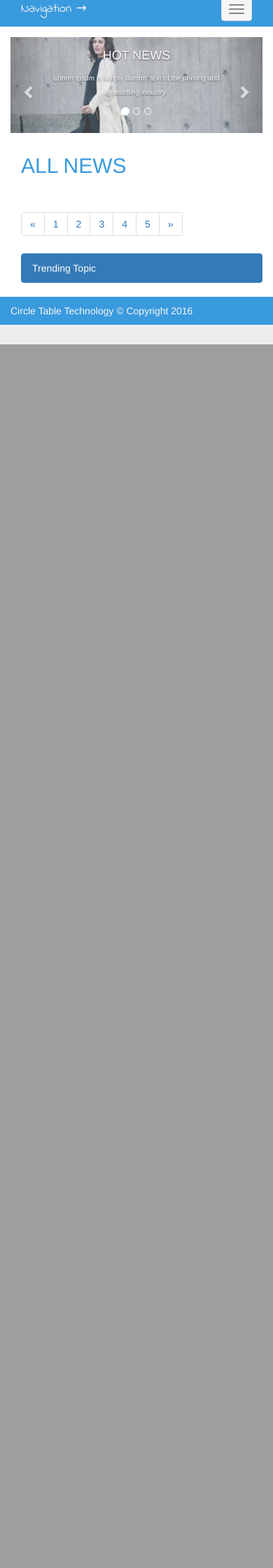
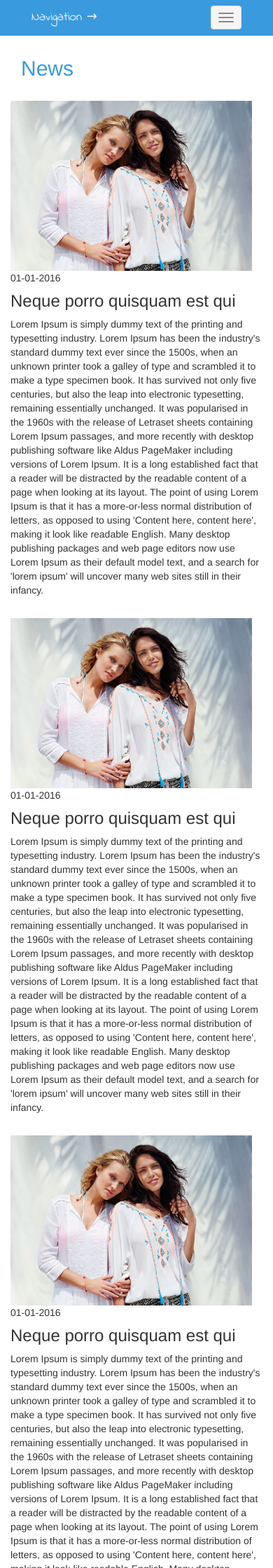
Before and after one commit to cttproject/web_cttproject, a PHP site: page /index.php?news in a window 390 px wide. Shown: the part 352-2592 px from the top of the page at 70% size. Before the commit the page ends 844 px from the top, so only its background shows below. Run offline with PHP 8.4, Linux system fonts and the light colour scheme; data that the repository does not hold is empty; some libraries are stand-ins or nearby versions.

Commit message:
perubahan dan penambahan menu
rubah dan tambah berberapa menu, merapihkan design.

```diff
--- a/css/customnews.css
+++ b/css/customnews.css
@@ -7,20 +7,23 @@ header ul li a {
 }
 .brand {
     background: url(../images/bg.png);
-    height: 300px;
+    height: 200px;
     background-color: #FFFFFF;
     color: #399ADE;
 }
 
-@media (max-width: 767px) {
+@media (max-width: 1279px) {
     .brand .font {
-        padding-top: 50px;
+        padding-top: 40px;
     }
     .brand .font h1 {
         font-size: 25px;
     }
+    .brand .font h4 {
+        font-size: 15px;
+    }
     .brand .font img {
-        width: 250px;
+        width: 150px;
     }
     .banner .item h3 {
         font-size: 18px;
@@ -33,16 +36,19 @@ header ul li a {
     color: whitesmoke;
 }
 .brand img {
-    width: 300px;
+    width: 150px;
 }
 .font {
-    padding-top: 30px;
+    padding-top: 100px;
 }
 .font h1 {
     margin-top: 0px;
 }
 .menu {
     background-color: #399ADE;
+}
+.menu .nav li {
+    margin-right: 24px;
 }
 .menu .navbar button {
     background-color: whitesmoke;
--- a/index.php
+++ b/index.php
@@ -13,10 +13,14 @@ include "part_of/menu.php";
 <div class="content container">
     <?php
 
-    if (isset($_GET['hot_news'])){
-        include "pages/hot_news.php";
-    } elseif (isset($_GET['old_news'])){
-        include "pages/old_news.php";
+    if (isset($_GET['news'])){
+        include "pages/news.php";
+    } elseif (isset($_GET['gadget'])){
+        include "pages/gadget.php";
+    } elseif (isset($_GET['games'])){
+        include "pages/games.php";
+    } elseif (isset($_GET['photograph'])){
+        include "pages/photograph.php";
     } elseif (isset($_GET['tentang_kami'])){
         include "pages/tentang_kami.php";
     } elseif (isset($_GET['kontak_kami'])){
--- a/pages/hot_news.php
+++ b/pages/gadget.php
@@ -1,6 +1,6 @@
 <div class="news">
     <div class="col-md-8">
-        <h2>HOT NEWS</h2>
+        <h2>Gadget</h2>
         <div class="row">
             <img class="img-responsive col-md-8" src="images/img1.jpg">
             <p>01-01-2016</p>
--- a/pages/kontak_kami.php
+++ b/pages/kontak_kami.php
@@ -1,5 +1,5 @@
 <div class="map">
-    <iframe src="https://www.google.com/maps/embed?pb=!1m18!1m12!1m3!1d3966.2473832486967!2d107.0138303147692!3d-6.231082995489498!2m3!1f0!2f0!3f0!3m2!1i1024!2i768!4f13.1!3m3!1m2!1s0x2e698ea2840cb729%3A0xcdd687f43d362a3!2sJl.+Irida+Barat+XIX+Blok+D+12+No.3%2C+Bekasi+Jaya%2C+Bekasi+Tim.%2C+Kota+Bks%2C+Jawa+Barat+17112!5e0!3m2!1sid!2sid!4v1471589026682" width="600" height="450" frameborder="0" style="border:0" allowfullscreen>
+    <iframe class="img-responsive" src="https://www.google.com/maps/embed?pb=!1m18!1m12!1m3!1d3966.2473832486967!2d107.0138303147692!3d-6.231082995489498!2m3!1f0!2f0!3f0!3m2!1i1024!2i768!4f13.1!3m3!1m2!1s0x2e698ea2840cb729%3A0xcdd687f43d362a3!2sJl.+Irida+Barat+XIX+Blok+D+12+No.3%2C+Bekasi+Jaya%2C+Bekasi+Tim.%2C+Kota+Bks%2C+Jawa+Barat+17112!5e0!3m2!1sid!2sid!4v1471589026682" width="600" height="450" frameborder="0" style="border:0" allowfullscreen>
     </iframe>
 </div><!--end of map-->
 
--- /dev/null
+++ b/pages/news.php
@@ -0,0 +1,54 @@
+<div class="news">
+    <div class="col-md-8">
+        <h2>News</h2>
+        <div class="row">
+            <img class="img-responsive col-md-8" src="images/img1.jpg">
+            <p>01-01-2016</p>
+            <div class="font1">
+                <h3>Neque porro quisquam est qui</h3>
+                <p>Lorem Ipsum is simply dummy text of the printing and typesetting industry. Lorem Ipsum has been the industry's standard dummy text ever since the 1500s, when an unknown printer took a galley of type and scrambled it to make a type specimen book. It has survived not only five centuries, but also the leap into electronic typesetting, remaining essentially unchanged. It was popularised in the 1960s with the release of Letraset sheets containing Lorem Ipsum passages, and more recently with desktop publishing software like Aldus PageMaker including versions of Lorem Ipsum. It is a long established fact that a reader will be distracted by the readable content of a page when looking at its layout. The point of using Lorem Ipsum is that it has a more-or-less normal distribution of letters, as opposed to using 'Content here, content here', making it look like readable English. Many desktop publishing packages and web page editors now use Lorem Ipsum as their default model text, and a search for 'lorem ipsum' will uncover many web sites still in their infancy. </p>
+            </div>
+        </div>
+        <div class="row">
+            <img class="img-responsive col-md-8" src="images/img1.jpg">
+            <p>01-01-2016</p>
+            <div class="font1">
+                <h3>Neque porro quisquam est qui</h3>
+                <p>Lorem Ipsum is simply dummy text of the printing and typesetting industry. Lorem Ipsum has been the industry's standard dummy text ever since the 1500s, when an unknown printer took a galley of type and scrambled it to make a type specimen book. It has survived not only five centuries, but also the leap into electronic typesetting, remaining essentially unchanged. It was popularised in the 1960s with the release of Letraset sheets containing Lorem Ipsum passages, and more recently with desktop publishing software like Aldus PageMaker including versions of Lorem Ipsum. It is a long established fact that a reader will be distracted by the readable content of a page when looking at its layout. The point of using Lorem Ipsum is that it has a more-or-less normal distribution of letters, as opposed to using 'Content here, content here', making it look like readable English. Many desktop publishing packages and web page editors now use Lorem Ipsum as their default model text, and a search for 'lorem ipsum' will uncover many web sites still in their infancy. </p>
+            </div>
+        </div>
+        <div class="row">
+            <img class="img-responsive col-md-8" src="images/img1.jpg">
+            <p>01-01-2016</p>
+            <div class="font1">
+                <h3>Neque porro quisquam est qui</h3>
+                <p>Lorem Ipsum is simply dummy text of the printing and typesetting industry. Lorem Ipsum has been the industry's standard dummy text ever since the 1500s, when an unknown printer took a galley of type and scrambled it to make a type specimen book. It has survived not only five centuries, but also the leap into electronic typesetting, remaining essentially unchanged. It was popularised in the 1960s with the release of Letraset sheets containing Lorem Ipsum passages, and more recently with desktop publishing software like Aldus PageMaker including versions of Lorem Ipsum. It is a long established fact that a reader will be distracted by the readable content of a page when looking at its layout. The point of using Lorem Ipsum is that it has a more-or-less normal distribution of letters, as opposed to using 'Content here, content here', making it look like readable English. Many desktop publishing packages and web page editors now use Lorem Ipsum as their default model text, and a search for 'lorem ipsum' will uncover many web sites still in their infancy. </p>
+            </div>
+        </div><!--end of new update-->
+        <nav aria-label="Page navigation">
+            <ul class="pagination">
+                <li>
+                    <a href="#" aria-label="Previous">
+                        <span aria-hidden="true">&laquo;</span>
+                    </a>
+                </li>
+                <li><a href="#">1</a></li>
+                <li><a href="#">2</a></li>
+                <li><a href="#">3</a></li>
+                <li><a href="#">4</a></li>
+                <li><a href="#">5</a></li>
+                <li>
+                    <a href="#" aria-label="Next">
+                        <span aria-hidden="true">&raquo;</span>
+                    </a>
+                </li>
+            </ul>
+        </nav><!--end of pagination-->
+    </div>
+    <div class="col-md-4 oldnews">
+        <?php
+        include "part_of/list_group.php";
+
+        ?>
+    </div><!--end of old news-->
+</div><!--end of news-->
--- a/part_of/header.php
+++ b/part_of/header.php
@@ -23,17 +23,32 @@
 </head>
 <body>
 <header class="container">
+    <div class="col-md-6 col-sm-6">
         <ul class="nav nav-pills">
             <li role="presentation"><a href="index.php?tentang_kami">About Us</a></li>
             <li role="presentation"><a href="index.php?kontak_kami">Contact Us</a></li>
             <li role="presentation"><a href="index.php?online_shop">Online Shop</a></li>
         </ul>
+    </div>
+    <div class="col-md-6 col-sm-6">
+        <form class="navbar-form navbar-right">
+            <div class="form-group">
+                <input type="text" class="form-control" placeholder="Search">
+            </div>
+            <button type="submit" class="btn btn-default">Search</button>
+        </form>
+    </div>
 </header><!--end of header-->
 
 <div class="brand container">
-    <div class="container font">
+    <div class="container font col-md-6">
+        <div class="col-md-3">
             <a href="index.php?home"><img src="images/logo web2.png"></a>
+        </div>
+        <div class="col-md-9">
             <h1>CIRCLE TABLE TECH.</h1>
             <h4>Terupdate, Aktual, dan Terpercaya</h4>
         </div>
+    </div>
+    <div class="col-md-6"></div>
 </div><!--end of brand-->
--- a/part_of/menu.php
+++ b/part_of/menu.php
@@ -1,6 +1,6 @@
 <div class="menu container">
-    <!--<div class="col-md-2"></div>-->
-    <div>
+    <div class="col-md-3 col-sm-1"></div>
+    <div class="col-md-6 col-sm-10">
         <nav class="navbar navbar-default">
             <div>
                 <!-- Brand and toggle get grouped for better mobile display -->
@@ -16,21 +16,17 @@
 
                 <!-- Collect the nav links, forms, and other content for toggling -->
                 <div class="collapse navbar-collapse" id="bs-example-navbar-collapse-1">
-                    <ul class="col-md-8 nav navbar-nav">
-                        <li><a href="index.php?home">All News <span class="sr-only">(current)</span></a></li>
-                        <li><a href="index.php?hot_news">Hot News</a></li>
-                        <li><a href="index.php?old_news">Old News</a></li>
+                    <ul class="nav navbar-nav">
+                        <li><a href="index.php?home">Home <span class="sr-only">(current)</span></a></li>
+                        <li><a href="index.php?news">News</a></li>
+                        <li><a href="index.php?gadget">Gadget</a></li>
+                        <li><a href="index.php?games">Games</a></li>
+                        <li><a href="index.php?photograph">Photograph</a></li>
                     </ul>
-                    <form class="col-md-4 navbar-form navbar-right">
-                        <div class="form-group">
-                            <input type="text" class="form-control" placeholder="Search">
-                        </div>
-                        <button type="submit" class="btn btn-default">Search</button>
-                    </form>
 
                 </div><!-- /.navbar-collapse -->
             </div><!-- /.container-fluid -->
         </nav>
     </div>
-    <!--<div class="col-md-2"></div>-->
+    <div class="col-md-3 col-sm-1"></div>
 </div><!--end of menu-->
```
Also changed, not shown: pages/games.php (added, +54 -0 lines), pages/photograph.php (renamed from pages/old_news.php, +8 -2 lines). Lines whose indentation alone changed are shown as unchanged.
